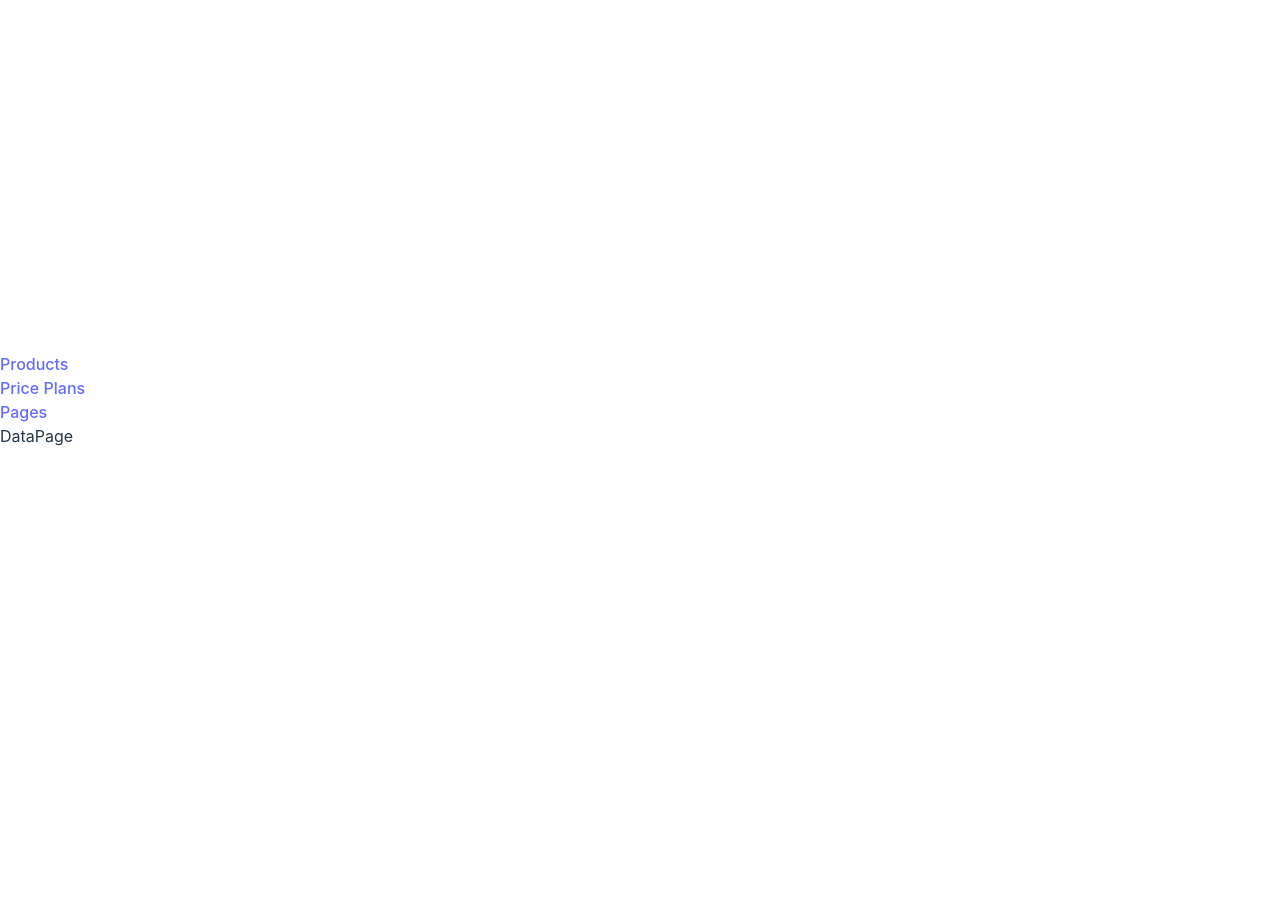
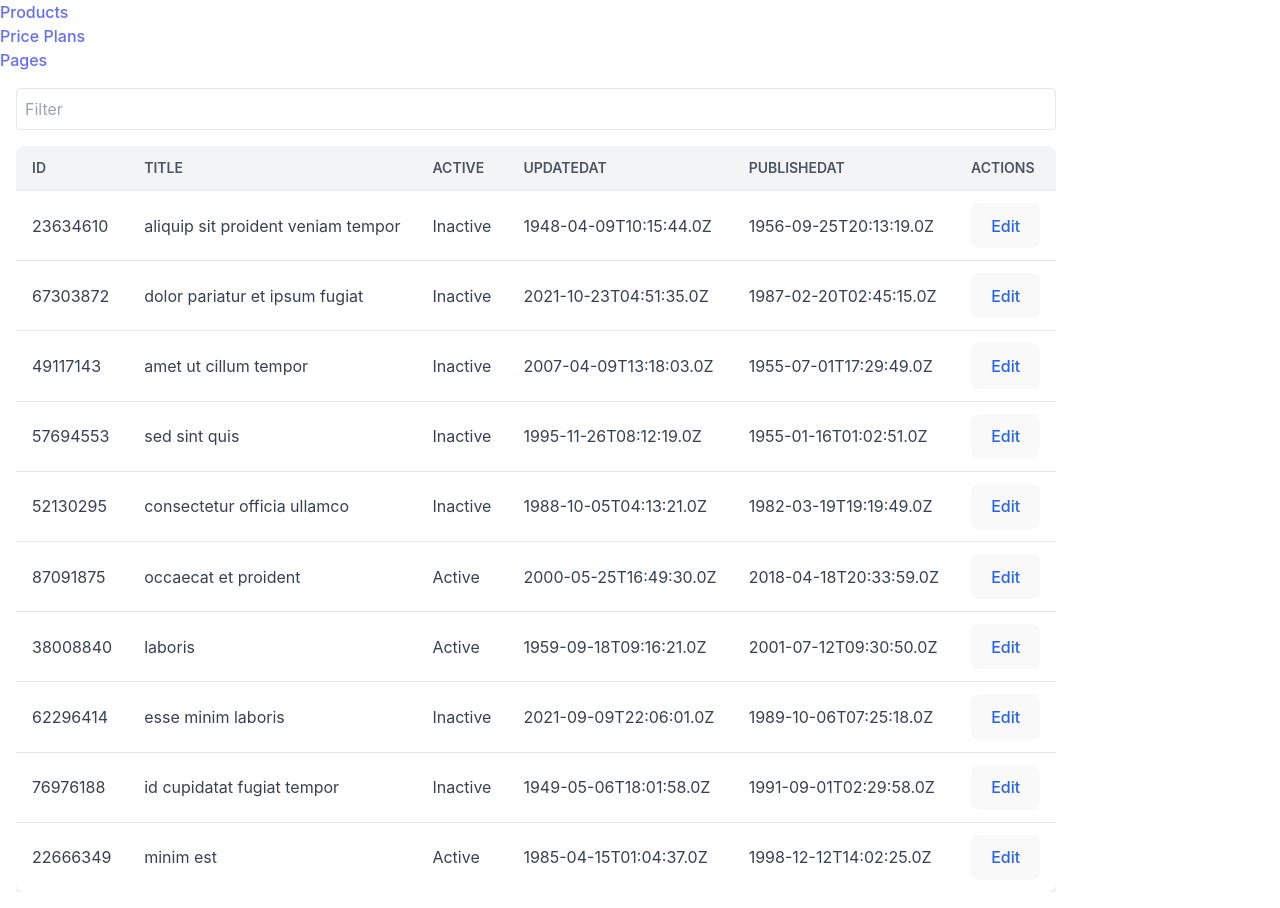
Before and after one commit to kiraanikeev/table-test-, a React (Vite) app: page /pages in a window 1280 px wide. Before the commit the page ends 800 px from the top, so only its background shows below. Built offline with nearby package versions, Linux system fonts and the light colour scheme.

Commit message:
create table components

```diff
--- a/src/components/DataPage.tsx
+++ b/src/components/DataPage.tsx
@@ -1,8 +1,42 @@
+import { useState } from 'react';
+import Table from './Table';
 
-const DataPage = () => {
-  return (
-    <div>DataPage</div>
-  )
+interface DataPageProps<T> {
+  data: T[];
+  columns: (keyof T | { key: keyof T; header: JSX.Element })[];
 }
 
-export default DataPage
+const DataPage = <T,>({ data, columns }: DataPageProps<T>) => {
+  const [editItem, setEditItem] = useState<T | null>(null);
+  const [filter, setFilter] = useState('');
+  const handleEdit = (item: T) => {
+    setEditItem(item);
+  };
+
+  const handleSave = (updatedItem: T) => {
+
+    setEditItem(null);
+  };
+
+  const filteredData = data.filter((item) =>
+    Object.values(item).some(
+      (value) => typeof value === 'string' && value.includes(filter)
+    )
+  );
+
+  return (
+    <div className="container mx-auto p-4">
+      <input
+        type="text"
+        placeholder="Filter"
+        value={filter}
+        onChange={(e) => setFilter(e.target.value)}
+        className="mb-4 p-2 border rounded w-full"
+      />
+      <Table data={filteredData} columns={columns} onEdit={handleEdit} />
+
+    </div>
+  );
+};
+
+export default DataPage;
--- a/src/components/Table.tsx
+++ b/src/components/Table.tsx
@@ -0,0 +1,65 @@
+interface TableProps<T> {
+    data: T[];
+    columns: (keyof T | { key: keyof T; header: JSX.Element })[];
+    onEdit: (item: T) => void;
+  }
+
+  const Table = <T,>({ data, columns, onEdit }: TableProps<T>) => {
+    return (
+      <div className="overflow-x-auto">
+        <table className="min-w-full bg-white shadow-md rounded-lg overflow-hidden">
+          <thead className="bg-gray-100">
+            <tr>
+              {columns.map((col, index) => (
+                <th
+                  key={index}
+                  className="text-left py-3 px-4 uppercase font-semibold text-sm text-gray-600"
+                >
+                  {typeof col === 'string' ? col : col.header}
+                </th>
+              ))}
+              <th className="text-left py-3 px-4 uppercase font-semibold text-sm text-gray-600">
+                Actions
+              </th>
+            </tr>
+          </thead>
+          <tbody className="text-gray-700">
+            {data.map((item, index) => (
+
+              <tr key={index} className="border-t border-gray-200">
+                {columns.map((col, colIndex) => (
+                  <td key={colIndex} className="py-3 px-4">
+                       {/* {typeof item[typeof col === 'string' ? col : col.key] === 'boolean' ? (
+                      item[typeof col === 'string' ? col : col.key] ? 'Active' : 'Inactive'
+                    ) : (
+                      item[typeof col === 'string' ? col : col.key]
+                    )} */}
+                    {console.log('col',col)}
+                    {console.log('col.key',col.key)}
+                    {console.log('item',item)}
+                    {console.log('columns',columns)}
+
+                    {typeof item[typeof col === 'string' ? col : col.key] === 'boolean' ? (
+                      item[typeof col === 'string' ? col : col.key] ? 'Active' : 'Inactive'
+                    ) : (
+                      item[typeof col === 'string' ? col : col.key]
+                    )}
+                  </td>
+                ))}
+                <td className="py-3 px-4">
+                  <button
+                    className="text-blue-600 hover:text-blue-800"
+                    onClick={() => onEdit(item)}
+                  >
+                    Edit
+                  </button>
+                </td>
+              </tr>
+            ))}
+          </tbody>
+        </table>
+      </div>
+    );
+  };
+
+  export default Table;
```
